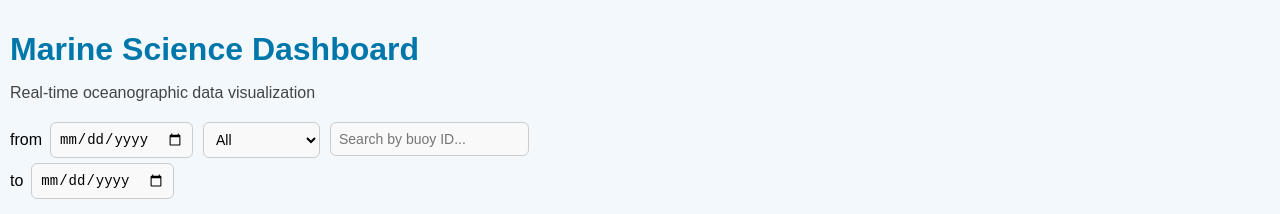
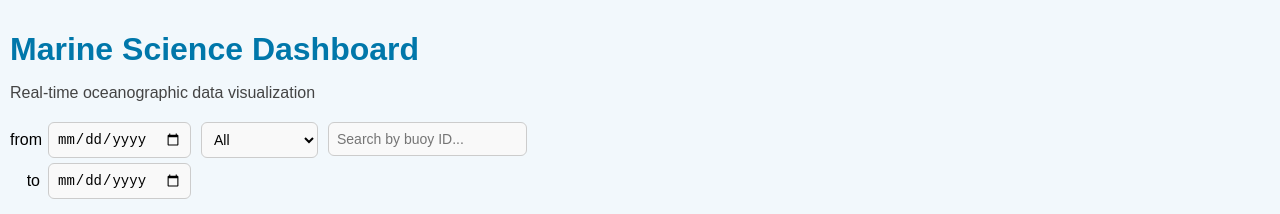
Before and after one commit to Ivanettoss/MarineDashboard, a Vue app: page / in a window 1280 px wide. Shown: the top 214 px of the page. Built offline with nearby package versions, Linux system fonts and the light colour scheme.

Commit message:
update style filter

```diff
--- a/dashstyle.css
+++ b/dashstyle.css
@@ -26,6 +26,7 @@ body {
   align-items: flex-start;
   gap: 10px;
   margin-bottom: 15px;
+
 }
 
 .datepicker {
@@ -38,6 +39,13 @@ body {
   display: flex;
   align-items: center;
   gap: 8px;
+}
+
+.dateline label {
+  display: inline-block;
+  width: 30px;
+  text-align: right;
+
 }
 
 input[type="text"],
```
